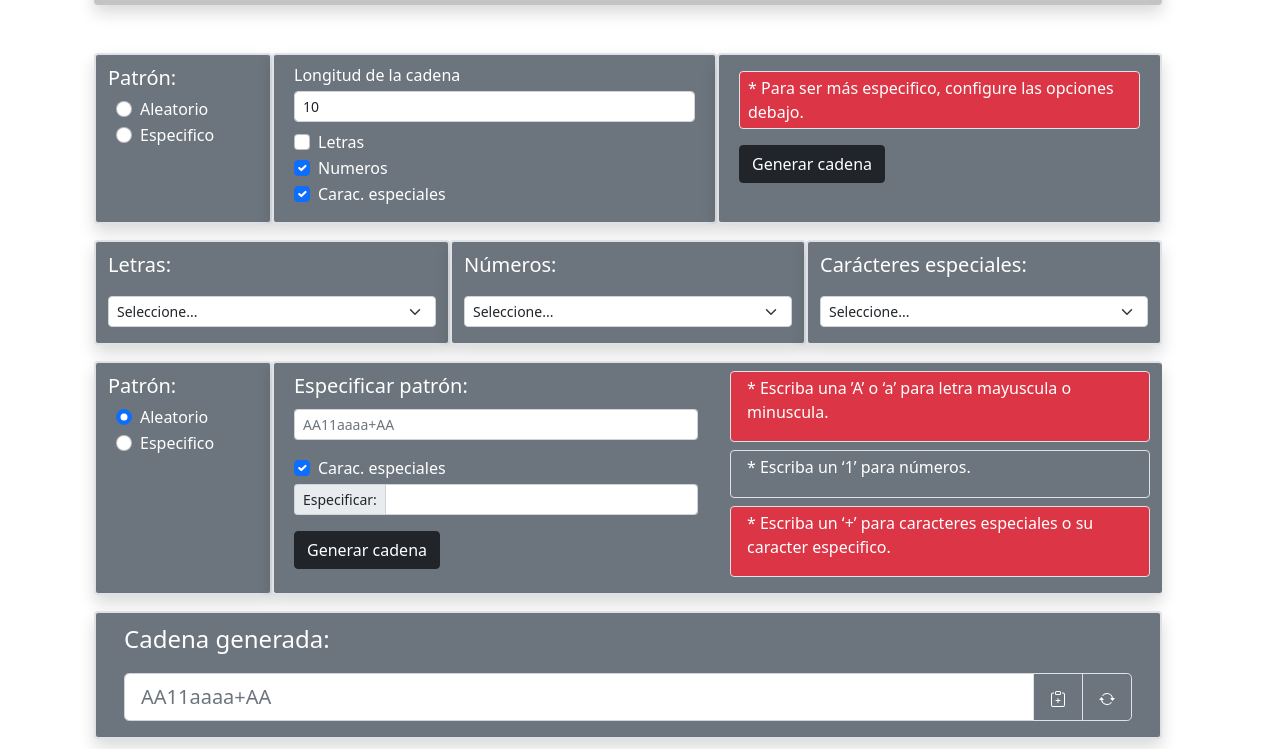
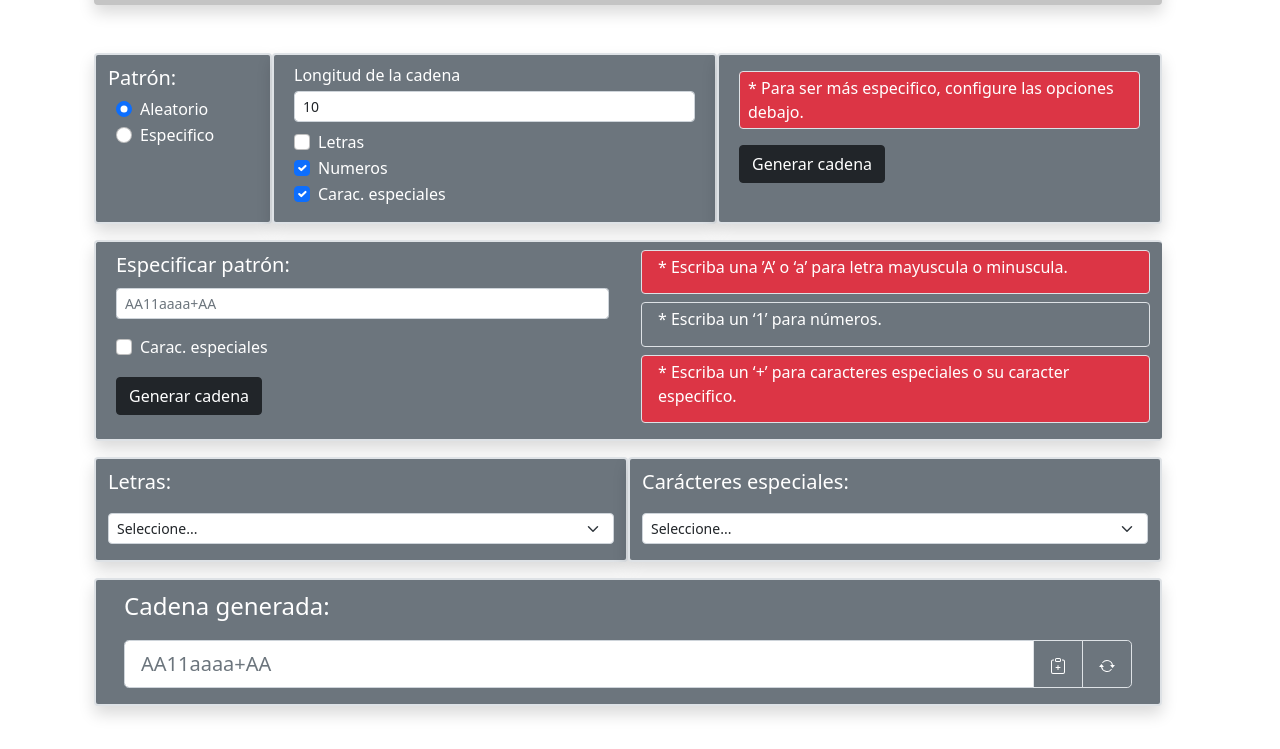
Before and after one commit to alsego41/String-PSW-Generator, a plain HTML site: page index.html in a window 1280 px wide. Shown: the part 51-800 px from the top of the page. Drawn offline with nearby package versions, Linux system fonts and the light colour scheme.

Commit message:
Agregado collapse a esp. char. dentro de esp. patron

```diff
--- a/index.html
+++ b/index.html
@@ -37,14 +37,14 @@
                 <p class="mt-2 mb-1">Patrón:</p>
                 <div class="mb-3 px-2 fs-6">
                     <div class="form-check">
-                        <input class="form-check-input" type="radio" name="patron" id="patron1" checked>
-                        <label class="form-check-label" for="patron1">
+                        <input class="form-check-input" type="radio" name="patron" id="pat-aleatorio" checked>
+                        <label class="form-check-label" for="pat-aleatorio">
                             Aleatorio
                         </label>
                     </div>
                     <div class="form-check">
-                        <input class="form-check-input" type="radio" name="patron" id="patron2">
-                        <label class="form-check-label" for="patron2">
+                        <input class="form-check-input" type="radio" name="patron" id="pat-especifico">
+                        <label class="form-check-label" for="pat-especifico">
                             Especifico
                         </label>
                     </div>
@@ -58,20 +58,20 @@
                         <input type="text" class="form-control rounded col-12 mx-0" value="10">
                     </div>
                     <div class="form-check">
-                        <input class="form-check-input" type="checkbox" value="" id="flexCheckDefault">
-                        <label class="form-check-label" for="flexCheckDefault">
+                        <input class="form-check-input" type="checkbox" value="" id="letras-check">
+                        <label class="form-check-label" for="letras-check">
                             Letras
                         </label>
                     </div>
                     <div class="form-check">
-                        <input class="form-check-input" type="checkbox" value="" id="flexCheckChecked" checked>
-                        <label class="form-check-label" for="flexCheckChecked">
+                        <input class="form-check-input" type="checkbox" value="" id="num-check" checked>
+                        <label class="form-check-label" for="num-check">
                             Numeros
                         </label>
                     </div>
                     <div class="form-check">
-                        <input class="form-check-input" type="checkbox" value="" id="flexCheckChecked" checked>
-                        <label class="form-check-label" for="flexCheckChecked">
+                        <input class="form-check-input" type="checkbox" value="" id="charesp-check" checked>
+                        <label class="form-check-label" for="charesp-check">
                             Carac. especiales
                         </label>
                     </div>
@@ -86,23 +86,56 @@
                     <button type="button" class="btn btn-dark m-0 mt-3">Generar cadena</button>
                 </div>
             </div>
+            <!-- Ingreso y hints patron -->
+            <div class="container col-sm-12 col-lg-12 bg-secondary text-white rounded m-0 p-0 mb-lg-3 mb-sm-1 fs-5 border border-2 border-end-0 shadow row pb-sm-2" id="patron-espec">
+                <!-- Ingreso -->
+                <div class="container col-sm-12 col-lg-6 ">
+                    <p class="ps-2 my-2">Especificar patrón:</p>
+                    <div class="input-group input-group-sm px-2">
+                        <input type="text" class="form-control" aria-label="Sizing example input" aria-describedby="inputGroup-sizing-sm" placeholder="AA11aaaa+AA">
                     </div>
-
+                    <div class="form-check ms-2 mt-3 fs-6">
+                        <input class="form-check-input" type="checkbox" value="" id="pat-charesp-check" data-bs-toggle="collapse" data-bs-target="#pat-charesp-input">
+                        <label class="form-check-label" for="pat-charesp-check">
+                            Carac. especiales
+                        </label>
+                    </div>
+                    <div class="input-group input-group-sm mb-0 mt-1 px-2 collapse" id="pat-charesp-input">
+                        <span class="input-group-text" id="inputGroup-sizing-sm">Especificar:</span>
+                        <input type="text" class="form-control" aria-label="Sizing example input" aria-describedby="inputGroup-sizing-sm">
+                    </div>
+                    <button type="button" class="btn btn-dark my-3 ms-2">Generar cadena</button>
+                </div>
+                <!-- Hints -->
+                <div class="container col-sm-12 col-lg-6 row m-0 fs-6" >
+                    <div class="col-12 mt-2 border rounded bg-danger">
+                        <p class="p-1 m-0">* Escriba una ’A’ o ‘a’ para letra mayuscula o minuscula.</p>
+                    </div>
+                    <div class="col-12 mt-2 border rounded bg-secondary">
+                        <p class="m-0 p-1 d-inline-block align-middle">* Escriba un ‘1’ para números.</p>
+                    </div>
+                    <div class="col-12 mt-2 mb-2 border rounded bg-danger">
+                        <p class="m-0 p-1">* Escriba un ‘+’ para caracteres especiales o su caracter especifico.</p>
+                    </div>
+                </div>
+            </div>
+        </div>
 
         <!-- Customizacion cadena / Reorganizado 2-->
         <div class="container row">
             <!-- Letras -->
-            <div class="container col-sm-12 col-lg-4 box bg-secondary text-white rounded mb-lg-3 mb-sm-1 fs-5 border border-2 shadow" id="letras-custom">
+            <div class="container col-sm-12 col-lg-6 box bg-secondary text-white rounded mb-lg-3 mb-sm-1 fs-5 border border-2 shadow" id="letras-custom">
                 <p class="mt-2">Letras:</p>
                 <select class="form-select form-select-sm my-3" aria-label=".form-select-sm example">
                     <option selected>Seleccione...</option>
                     <option value="solo-min">Solo minusculas</option>
                     <option value="solo-may">Solo mayusculas</option>
-                    <option value="ambas">Ambas</option>
-                    <option value="sin-letras">Sin letras</option>
+                    <option value="ambas">Todas</option>
                 </select>
             </div>
             <!-- Numeros -->
+            <!--
+
                 <div class="container col-sm-12 col-lg-4 box bg-secondary text-white rounded mb-lg-3 mb-sm-1 fs-5 border border-2 shadow" id="nums-custom">
                     <p class="mt-2">Números:</p>
                     <select class="form-select form-select-sm my-3" aria-label=".form-select-sm example">
@@ -111,72 +144,20 @@
                         <option value="sin-num">Sin números</option>
                     </select>
                 </div>
+            -->
             <!-- Carac. esp. -->
-            <div class="container col-sm-12 col-lg-4 box bg-secondary text-white rounded mb-lg-3 mb-sm-1 fs-5 border border-2 shadow" id="char-custom">
+            <div class="container col-sm-12 col-lg-6 box bg-secondary text-white rounded mb-lg-3 mb-sm-1 fs-5 border border-2 shadow" id="char-custom">
                 <p class="mt-2">Carácteres especiales:</p>
                 <select class="form-select form-select-sm my-3" aria-label=".form-select-sm example" id="options-char-esp">
                     <option selected>Seleccione...</option>
-                    <option value="con-car-esp">Con caracteres especiales</option>
-                    <option value="sin-car-esp">Sin caracteres especiales</option>
+                    <option value="all-car-esp">Todos los caracteres especiales</option>
+                    <option value="some-car-esp">Solo - + / * .</option>
                     <option value="custom-car-esp">Caracteres especificos</option>
                 </select>
                 <div class="collapse" id="collapseCharEspecifico">
                     <div class="input-group input-group-sm mb-3 mt-2">
                         <span class="input-group-text" id="inputGroup-sizing-sm">Especificar:</span>
                         <input type="text" class="form-control" aria-label="Sizing example input" aria-describedby="inputGroup-sizing-sm">
-                    </div>
-                </div>
-            </div>
-        </div>
-
-        <!-- Patron row -->
-        <div class="container row">
-            <!-- Seleccion tipo patron -->
-            <div class="container col-sm-12 col-lg-2 bg-secondary text-white rounded mb-lg-3 mb-sm-1 fs-5 border border-2 shadow" id="patron-selec">
-                <p class="mt-2 mb-1">Patrón:</p>
-                <div class="mb-3 px-2 fs-6">
-                    <div class="form-check">
-                        <input class="form-check-input" type="radio" name="patron" id="patron1" checked>
-                        <label class="form-check-label" for="patron1">
-                            Aleatorio
-                        </label>
-                    </div>
-                    <div class="form-check">
-                        <input class="form-check-input" type="radio" name="patron" id="patron2">
-                        <label class="form-check-label" for="patron2">
-                            Especifico
-                        </label>
-                    </div>
-                </div>
-            </div>
-            <!-- Ingreso y hints patron -->
-            <div class="container col-sm-12 col-lg-10 bg-secondary text-white rounded m-0 p-0 mb-lg-3 mb-sm-1 fs-5 border border-2 border-end-0 shadow row pb-sm-2" id="patron-espec">
-                <div class="container col-sm-12 col-lg-6 ">
-                    <p class="ps-2 my-2">Especificar patrón:</p>
-                    <div class="input-group input-group-sm px-2">
-                        <input type="text" class="form-control" aria-label="Sizing example input" aria-describedby="inputGroup-sizing-sm" placeholder="AA11aaaa+AA">
-                    </div>
-                    <div class="form-check ms-2 mt-3 fs-6">
-                        <input class="form-check-input" type="checkbox" value="" id="flexCheckChecked" checked>
-                        <label class="form-check-label" for="flexCheckChecked">
-                            Carac. especiales
-                        </label>
-                    </div>
-                    <div class="input-group input-group-sm mb-0 mt-1 px-2">
-                        <span class="input-group-text" id="inputGroup-sizing-sm">Especificar:</span>
-                        <input type="text" class="form-control" aria-label="Sizing example input" aria-describedby="inputGroup-sizing-sm">
-                    </div>
-                    <button type="button" class="btn btn-dark my-3 ms-2">Generar cadena</button>
-                </div>
-                <div class="container col-sm-12 col-lg-6 row m-0 fs-6" >
-                    <div class="col-12 mt-2 border rounded bg-danger align-middle">
-                        <p class="align-middle p-1 m-0">* Escriba una ’A’ o ‘a’ para letra mayuscula o minuscula.</p>
-                    </div>
-                    <div class="col-12 mt-2 border rounded bg-secondary">
-                        <p class="m-0 p-1">* Escriba un ‘1’ para números.</p>
-                    </div>
-                    <div class="col-12 mt-2 mb-2 border rounded bg-danger">
-                        <p class="m-0 p-1">* Escriba un ‘+’ para caracteres especiales o su caracter especifico.</p>
                     </div>
                 </div>
             </div>
--- a/main.js
+++ b/main.js
@@ -23,4 +23,29 @@
     }
 }
 
-mostrarInputCharEspecifico();
+// mostrarInputCharEspecifico();
+
+function activarCollapsePatron(){
+    let checkbox = document.querySelector('#pat-charesp-check');
+    let input = document.querySelector('#pat-charesp-input');
+    let isChecked;
+    checkbox.addEventListener('change',() => {
+        checkbox.toggleAttribute('checked');
+        isChecked = checkbox.hasAttribute('checked');
+        if (isChecked){
+            console.log('checkeado');
+            // input.classList.remove('collapse','show','collapsing');
+            input.classList.add('show');
+        }
+        else if (isChecked === false){
+            input.classList.remove('collapse','show');
+            input.classList.add('collapsing');
+            setTimeout(()=>{
+                input.classList.add('collapse');
+                input.classList.remove('collapsing');
+            },300);
+        }
+    });
+}
+
+activarCollapsePatron();
```
Lines whose indentation alone changed are shown as unchanged.
